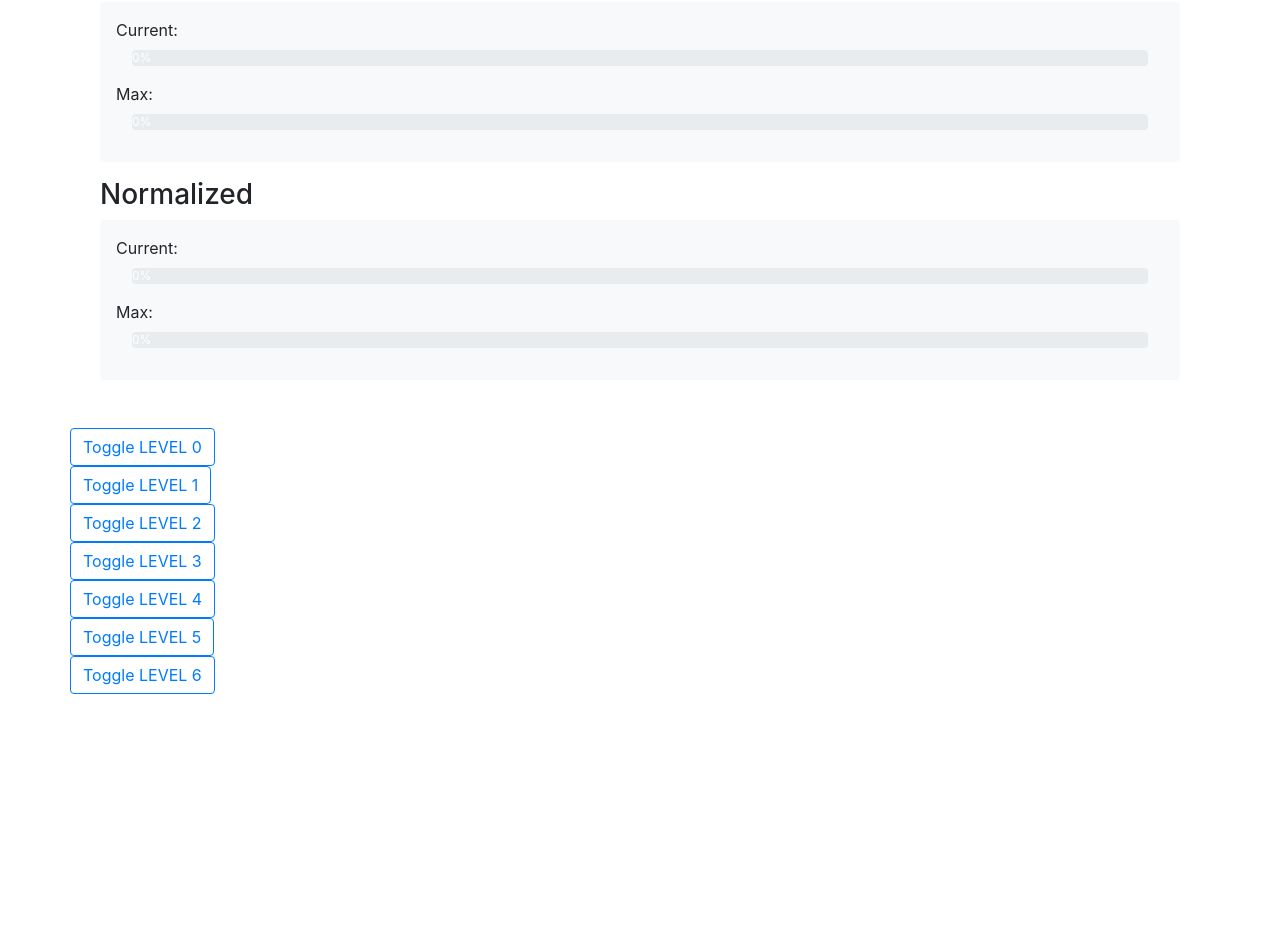
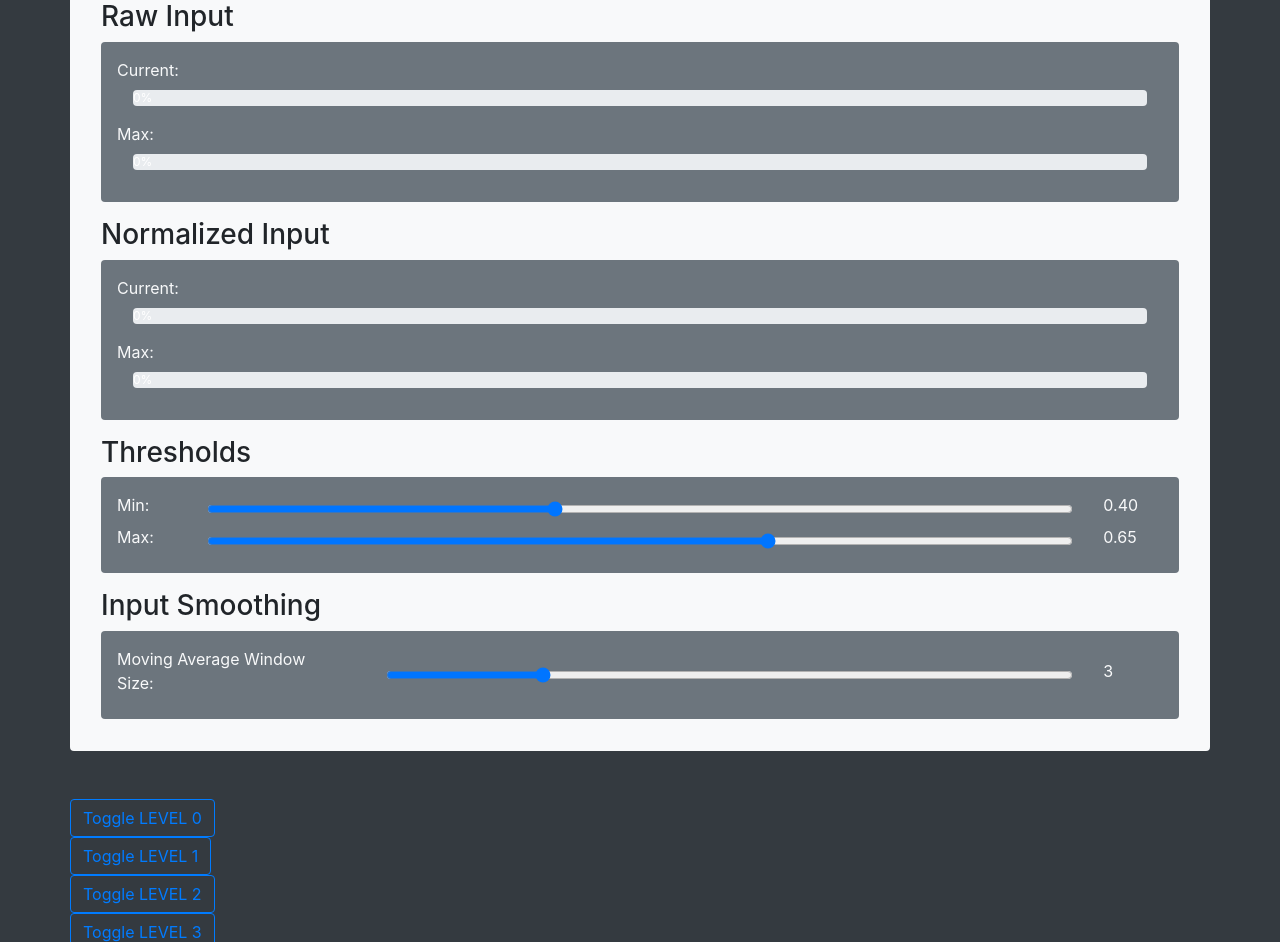
Before and after one commit to megafinz/PartyLevelBot4000, a website: page party-hq.html in a window 1280 px wide. Shown: the part 182-1124 px from the top of the page. Before the commit the page ends 876 px from the top, so only its background shows below. Drawn offline with nearby package versions, Linux system fonts and the light colour scheme; no server answers.

Commit message:
Controls for thresholds and smoothing window

```diff
--- a/common.js
+++ b/common.js
@@ -1,8 +1,8 @@
-const AMP_BUF_MAX_SIZE = 2;
 const MAX_AMP_REFRESH_INTERVAL_MS = 5000;
 const CURRENT_AMP_IDLE_RESET_INTERVAL_MS = 1000;
-const MIN_AMP = 0.4;
-const MAX_AMP = 0.65;
+var AMP_BUF_MAX_SIZE = 3;
+var MIN_AMP = 0.4;
+var MAX_AMP = 0.65;
 
 var _ampBuf = [];
 var _currentAmp = -1;
--- a/party-hq.html
+++ b/party-hq.html
@@ -1,26 +1,27 @@
 <html>
     <head>
-        <title>Party Level Bot 4000 (HQ)</title>
+        <title>Party Level Bot 4000 HQ</title>
         <link rel="stylesheet" href="https://stackpath.bootstrapcdn.com/bootstrap/4.3.1/css/bootstrap.min.css" integrity="sha384-ggOyR0iXCbMQv3Xipma34MD+dH/1fQ784/j6cY/iJTQUOhcWr7x9JvoRxT2MZw1T" crossorigin="anonymous">
+        <link rel="stylesheet" type="text/css" href="party-hq.css" />
     </head>
 
-    <body>
-        <h1>PARTY LEVEL BOT 4000 HQ</h1>
+    <body class="bg-dark">
+        <h1 class="ml-3 mt-3 text-light">PARTY LEVEL BOT 4000 HQ</h1>
 
-        <div class="container my-5">
-            <h2>Noise Control Room</h2>
+        <div class="container my-5 bg-light rounded p-3">
+            <h2 class="mb-3">Noize Control Room</h2>
 
             <div class="container mb-3">
-                <h3>Raw</h3>
+                <h3>Raw Input</h3>
 
-                <div class="container bg-light rounded p-3">
-                    <label>Current:</label>
+                <div class="container bg-secondary rounded p-3">
+                    <label class="text-light">Current:</label>
 
                     <div class="progress mb-3 mx-3">
                         <div class="progress-bar bg-success" id="current-meter">0%</div>
                     </div>
 
-                    <label>Max:</label>
+                    <label class="text-light">Max:</label>
 
                     <div class="progress mb-3 mx-3">
                         <div class="progress-bar bg-success" id="max-meter">0%</div>
@@ -28,20 +29,71 @@
                 </div>
             </div>
 
-            <div class="container">
-                <h3>Normalized</h3>
+            <div class="container mb-3">
+                <h3>Normalized Input</h3>
 
-                <div class="container bg-light rounded p-3">
-                    <label>Current:</label>
+                <div class="container bg-secondary rounded p-3">
+                    <label class="text-light">Current:</label>
 
                     <div class="progress mb-3 mx-3">
                         <div class="progress-bar bg-success" id="current-meter-normalized">0%</div>
                     </div>
 
-                    <label>Max:</label>
+                    <label class="text-light">Max:</label>
 
                     <div class="progress mb-3 mx-3">
                         <div class="progress-bar bg-success" id="max-meter-normalized">0%</div>
+                    </div>
+                </div>
+            </div>
+
+            <div class="container mb-3">
+                <h3>Thresholds</h3>
+
+                <div class="container bg-secondary rounded p-3">
+                    <div class="row align-items-center">
+                        <div class="col">
+                            <label class="text-light mr-3">Min:</label>
+                        </div>
+                        <div class="col-10">
+                            <input id="min-threshold" type="range" class="w-100 mr-3" min="0" max="1" step="0.05" value="0.4" oninput="onMinThresholdChanged(this.value)" />
+                        </div>
+
+                        <div class="col">
+                            <label class="text-light" id="min-threshold-text">0.40</label>
+                        </div>
+                    </div>
+
+                    <div class="row align-items-center">
+                        <div class="col">
+                            <label class="text-light mr-3">Max:</label>
+                        </div>
+                        <div class="col-10">
+                            <input id="max-threshold" type="range" class="w-100 mr-3" min="0" max="1" step="0.05" value="0.65" oninput="onMaxThresholdChanged(this.value)" />
+                        </div>
+
+                        <div class="col">
+                            <label id="max-threshold-text" class="text-light">0.65</label>
+                        </div>
+                    </div>
+                </div>
+            </div>
+
+            <div class="container mb-3">
+                <h3>Input Smoothing</h3>
+
+                <div class="container bg-secondary rounded p-3">
+                    <div class="row align-items-center">
+                        <div class="col">
+                            <label class="text-light mr-3">Moving Average Window Size:</label>
+                        </div>
+                        <div class="col-8">
+                            <input id="smoothing-window" type="range" class="w-100 mr-3" min="1" max="10" step="1" value="3" oninput="onSmoothingWindowChanged(this.value)" />
+                        </div>
+
+                        <div class="col-1">
+                            <label class="text-light" id="smoothing-window-text">3</label>
+                        </div>
                     </div>
                 </div>
             </div>
--- a/party-hq.js
+++ b/party-hq.js
@@ -12,6 +12,46 @@ const socket = io();
 
 socket.on('amplitude out', amp => setCurrentAmp(smoothenAmp(amp)));
 
+setMinThreshold(MIN_AMP);
+setMaxThreshold(MAX_AMP);
+setSmoothingWindow(AMP_BUF_MAX_SIZE);
+
 function toggleLvl(lvl) {
     socket.emit('hq toggle lvl', lvl);
 }
+
+function setMinThreshold(value) {
+    MIN_AMP = value;
+    const range = document.getElementById('min-threshold');
+    const text = document.getElementById('min-threshold-text');
+    range.value = value;
+    text.innerHTML = Number(value).toFixed(2);
+
+    if (value > MAX_AMP) {
+        setMaxThreshold(value);
+    }
+}
+
+function setMaxThreshold(value) {
+    MAX_AMP = value;
+    const range = document.getElementById('max-threshold');
+    const text = document.getElementById('max-threshold-text');
+    range.value = value;
+    text.innerHTML = Number(value).toFixed(2);
+
+    if (value < MIN_AMP) {
+        setMinThreshold(value);
+    }
+}
+
+function setSmoothingWindow(value) {
+    AMP_BUF_MAX_SIZE = value;
+    const range = document.getElementById('smoothing-window');
+    const text = document.getElementById('smoothing-window-text');
+    range.value = value;
+    text.innerHTML = value;
+}
+
+const onMinThresholdChanged = setMinThreshold;
+const onMaxThresholdChanged = setMaxThreshold;
+const onSmoothingWindowChanged = setSmoothingWindow;
```
Also changed, not shown: party-hq.css (added, +7 -0 lines).
